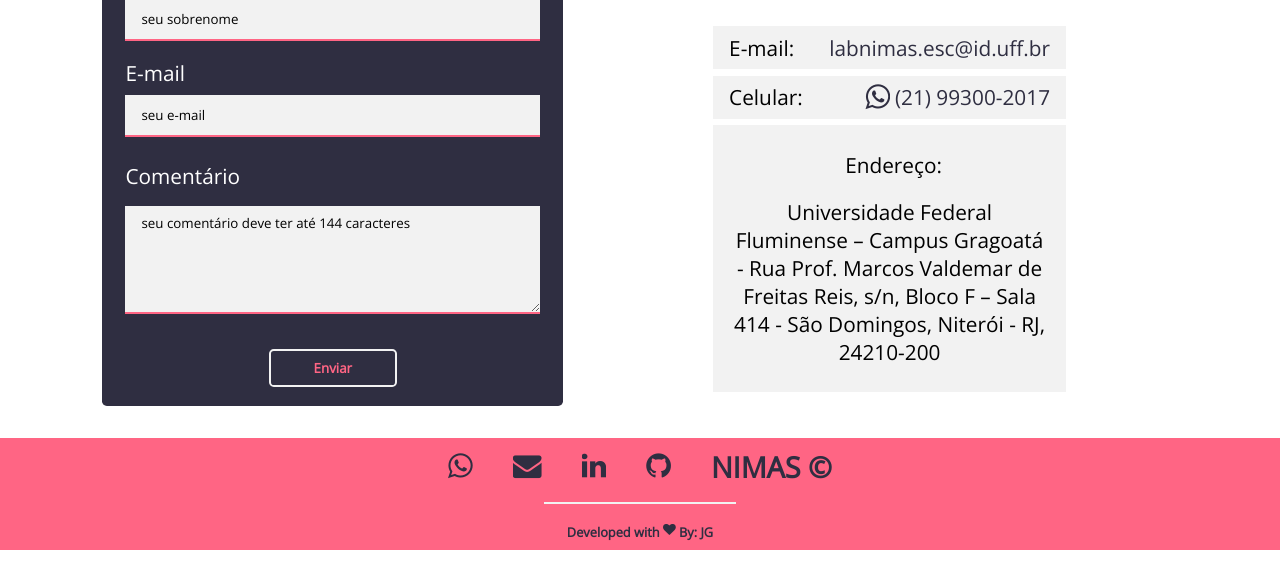
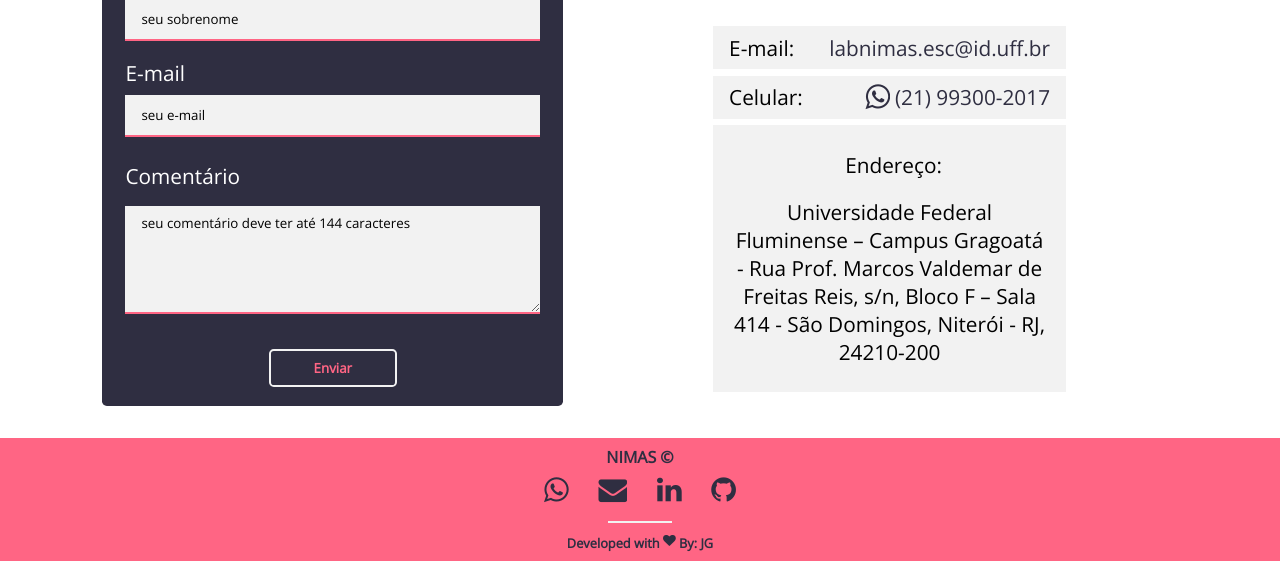
Before and after one commit to nimasuff/site-institucional, a PHP site: page / in a window 1280 px wide. Shown: the part 3710-4271 px from the top of the page. Run offline with PHP 8.4, Linux system fonts and the light colour scheme.

Commit message:
Ajustes em tamanho de fonte e acerto de margins no rodapé

```diff
--- a/main/index.html
+++ b/main/index.html
@@ -205,12 +205,12 @@
     </section>
     <!-- SECTION FOOTER -->
     <footer>
+        <p>NIMAS &copy;</p>
         <div class="linha1">
             <a href="https://wa.me/5521993002017?text=Olá,%20vim%20pelo%20site%20do%20NIMAS." class="link" target="_blank"><i class="fa fa-whatsapp"></i></a>
             <a href="mailto:labnimas.esc@id.uff.br?subject=Comentário | SI do NIMAS" target="_blank"><i class="fa fa-envelope"></i></a>
             <a href="https://www.linkedin.com/company/nimasuff/" target="_blank"><i class="fa fa-linkedin"></i></a>
             <a href="https://github.com/nimasuff" target="_blank"><i class="fa fa-github"></i></a>
-            <p>NIMAS &copy;</p>
         </div>
         <div class="sublinhado"></div>
         <div class="linha2">
--- a/main/main.css
+++ b/main/main.css
@@ -519,9 +519,12 @@ footer{
     align-items: center;
     color: var(--cor-roxo);
     font-weight: 900;
-    height: 10vh;
+    height: auto;
     background-color: var(--cor-rosa);
 }
+    footer p{
+        margin: .5rem 0;
+    }
     footer .linha1{
         display: flex;
         flex-direction: row;
@@ -530,6 +533,7 @@ footer{
         font-size: var(--fonte-tamanho-mobile-pequeno);
         color: var(--cor-roxo);
         width: 50%;
+        margin: 0 0 .5rem 0;
     }
         .linha1 a{
             color: var(--cor-roxo);
@@ -541,6 +545,10 @@ footer{
     footer .sublinhado{
         width: 30%;
         background-color: var(--cor-cinza);
+        margin: .5rem 0;
+    }
+    footer .linha2{
+        margin: 0 0 .5rem 0;
     }
         .linha2 a{
             font-size: .8rem;
@@ -758,15 +766,15 @@ footer{
 /*_______________________________*/
 /* FOOTER DESKTOP */
 footer{
-    height: 14vh;
+    height: auto;
 }
     footer .linha1{
-        width: 30%;
+        width: 15%;
     }
     .linha2 a{
         font-size: .8rem;
     }
     footer .sublinhado{
-        width: 15%;
+        width: 5%;
     }
 }
--- a/membros/membros.html
+++ b/membros/membros.html
@@ -184,12 +184,12 @@
         </main>
     </article>
     <footer>
+        <p>NIMAS &copy;</p>
         <div class="linha1">
             <a href="https://wa.me/5521993002017?text=Olá,%20vim%20pelo%20site%20do%20NIMAS." class="link" target="_blank"><i class="fa fa-whatsapp"></i></a>
             <a href="mailto:labnimas.esc@id.uff.br?subject=Comentário | SI do NIMAS" target="_blank"><i class="fa fa-envelope"></i></a>
             <a href="https://www.linkedin.com/company/nimasuff/" target="_blank"><i class="fa fa-linkedin"></i></a>
             <a href="https://github.com/nimasuff" target="_blank"><i class="fa fa-github"></i></a>
-            <p>NIMAS &copy;</p>
         </div>
         <div class="sublinhado"></div>
         <div class="linha2">
```
Also changed, not shown: projetos/projetos-style.css (+6 -4 lines), projetos/projetos.html (+1 -106 lines).
